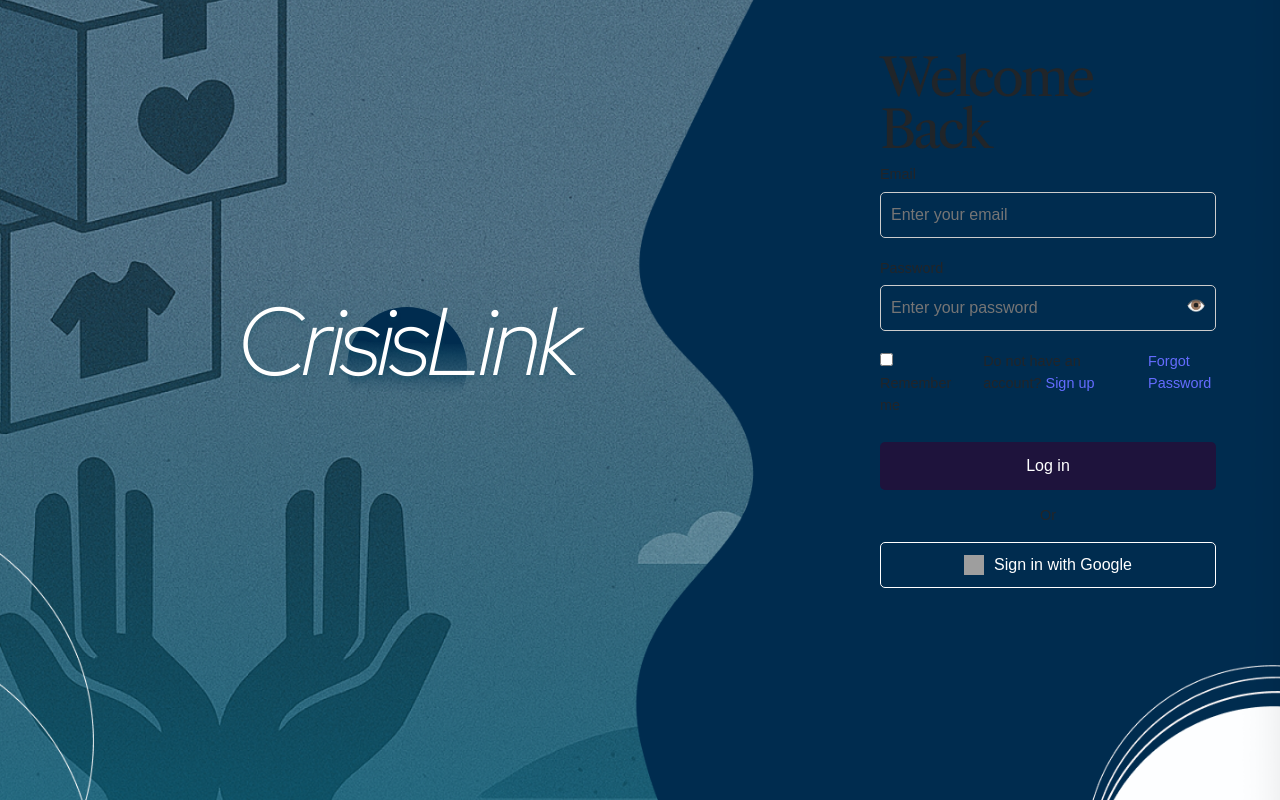
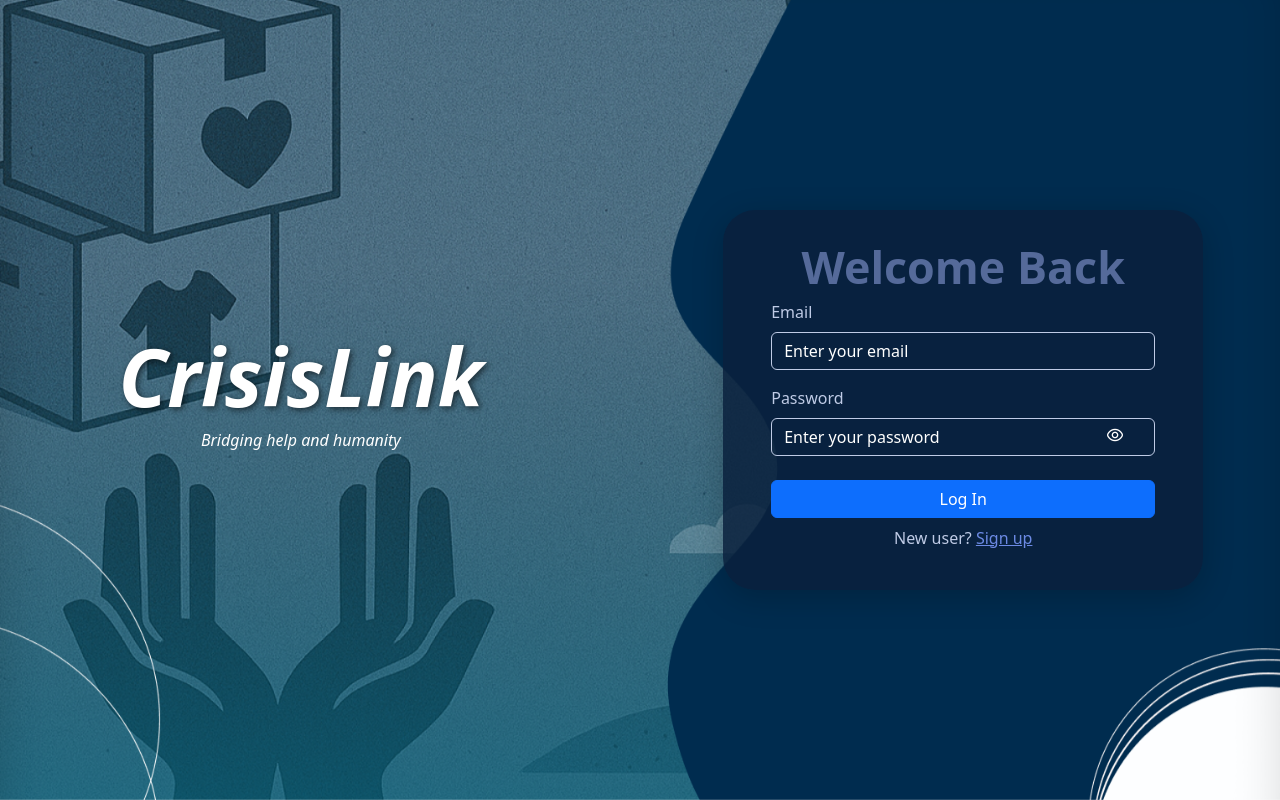
Before and after one commit to Shilpa1805/CrisisLink, a React (Vite) app in the folder crisislink-app/: page / in a window 1280 px wide. Built offline with nearby package versions, Linux system fonts and the light colour scheme; grey boxes are pictures that could not be loaded.

Commit message:
Modified login page

```diff
--- a/crisislink-app/src/components/CrisisLogin.css
+++ b/crisislink-app/src/components/CrisisLogin.css
@@ -1,179 +1,146 @@
-/* Layout */
-@import url('https://fonts.googleapis.com/css2?family=Red+Hat+Display:ital,wght@0,300;1,300&display=swap');
-@import url('https://fonts.googleapis.com/css2?family=Libre+Caslon+Text&display=swap');
+/* Reuse the same layout and look as signup, but you can override or add login-specific styles here */
 
-.login-container {
-  display: flex;
+.login-bg {
   height: 100vh;
   width: 100vw;
+  display: flex;
+  background: url('../assets/bg2.png') no-repeat center center fixed;
+  background-size: cover;
+  position: relative;
   overflow: hidden;
-  font-family: Arial, sans-serif;
 }
 
-/* Left Panel with Image & Wave */
-.left-panel {
-  width: 60%;
-  position: relative;
-  overflow: visible;
+.login-left {
+  flex: 1;
+  display: flex;
+  justify-content: center;
+  align-items: center;
 }
 
-.background-img {
-  position: absolute;
-  width: 178%;
-  height: 100%;
-  object-fit: cover;
-  top: 0;
-  left: -10%; /* Moves image 10% to the left */
-  z-index: 1;
-}
-.overlay {
-  position: absolute;
-  top: 0;
-  left: 3%;
-
-  width: 100%;
-  height: 85%;
-  z-index: 1;
-
-  display: flex;
-  flex-direction: column;
-  align-items: center;
-  justify-content: center;
+.crisis-logo {
+  font-size: 5rem;
+  font-weight: 600;
+  color: white;
+  text-shadow: 2px 2px 6px rgba(0, 0, 0, 0.6);
+  font-style: italic;
 }
 
-
-.logo-circle {
-  width: 120px;
-  height: 120px;
-  background: linear-gradient(181.47deg, #002C4F 25.8%, #002C4F 30.11%, rgba(0, 45, 79, 0.973994) 30.13%, rgba(0, 47, 81, 0.894634) 33.87%, rgba(0, 51, 83, 0.799515) 38.35%, rgba(0, 51, 83, 0.777705) 38.37%, rgba(0, 77, 97, 0) 71.2%);
-  border-radius: 50%;
-  margin-bottom: -110px;
-
-
+.brand p {
+  color: white;
+  font-style: italic;
+  text-align: center;
+  font-size: medium;
 }
 
-
-.logo-text {
- font-family: 'Red Hat Display';
-font-style: italic;
-font-weight: 300;
-font-size: 96px;
-line-height: 48px;
-/* or 51% */
-text-align: center;
-letter-spacing: -0.04em;
-
-color: white;
-
-text-shadow: 0px 4px 4px rgba(0, 77, 97, 0.25);
+.login-form-container {
+  flex: 1;
+  display: flex;
+  justify-content: flex-end;
+  align-items: center;
+  padding-right: 6vw;
+  height: 100vh;
+  overflow-y: auto;
+  scrollbar-width: none;
+  -ms-overflow-style: none;
 }
 
-
-
-
-.form-container {
-  position: absolute;
-  top: 0;
-  right: -30rem;           /* Pushes it away from the right edge */
-  width: 400px;          /* Fixed width */
-  height: 80%;
-  z-index: 2;
-  display: flex;
-  flex-direction: column;
-  justify-content: center;
-  align-items: flex-start;  /* Or center depending on your design */
-  padding: 2rem;
-  /*background: rgba(0, 44, 79, 0.5); /* Optional: semi-transparent bg for readability */
+.login-form-container::-webkit-scrollbar {
+  display: none;
 }
 
-/* Form Styles */
-form {
-  display: flex;
-  flex-direction: column;
+.form-box {
+  background: rgba(10, 32, 60, 0.85);
+  border-radius: 2rem;
+  padding: 2rem 3rem;
+  width: 30rem;
+  box-shadow: 0 8px 32px rgba(0, 0, 0, 0.2);
+  max-height: 90vh;
+  overflow-y: auto;
+  scrollbar-width: none;
 }
 
-h2 {
-font-family: 'Libre Caslon Text';
-font-style: normal;
-font-weight: 500;
-font-size: 52px;
-line-height: 52px;
-/* or 100% */
-letter-spacing: -0.06em;
+.form-box::-webkit-scrollbar {
+  display: none;
 }
 
-label {
-  margin-bottom: 6px;
-  font-size: 0.9rem;
+.welcome-title {
+  color: #556a9a;
+  font-size: 2.8rem;
+  font-weight: 600;
 }
 
-input[type="email"],
-input[type="password"],
-input[type="text"] {
-  box-sizing: border-box;
-  padding: 10px;
-  margin-bottom: 20px;
-  border: 1px solid #ccc;
-  background-color: #002C4F;
-  border-radius: 5px;
-  width: 100%;
-}
-.password-wrapper {
-  position: relative;
+.label-light {
+  color: #bfcbe6 !important;
 }
 
-.password-wrapper input {
-  padding-right: 30px; /* space for eye icon */
+.input-light {
+  background: transparent !important;
+  color: #fff !important;
+  border: 1px solid #bfcbe6 !important;
 }
 
-.toggle-visibility {
-  position: absolute;
-  top: 9px;
-  right: 10px;
-  cursor: pointer;
+.input-light:focus {
+  background: transparent !important;
+  color: #fff !important;
+  border-color: #fff !important;
+  box-shadow: none;
 }
 
-/* Options Row */
-.options {
-  display: flex;
-  justify-content: space-between;
-  gap: 2rem; /* Increase this value as needed */
-  margin-bottom: 20px;
-  font-size: 0.9rem;
+.input-light::placeholder,
+.form-control::placeholder {
+  color: #fff !important;
+  opacity: 1 !important;
 }
 
-
-/* Buttons */
-.signin-button {
-  background-color: #1e133c;
-  color: white;
-  padding: 12px;
-  border: none;
-  border-radius: 5px;
+.toggle-password {
+  position: absolute;
+  right: 16px;
+  top: 38px;
   cursor: pointer;
-  margin-bottom: 15px;
+  font-size: 1.2rem;
+  color: #bfcbe6;
 }
 
-.or-divider {
-  text-align: center;
-  margin-bottom: 15px;
-  font-size: 0.9rem;
+.text-link {
+  color: #6c8ae4 !important;
+  text-decoration: underline;
 }
 
-.google-button {
-  display: flex;
-  align-items: center;
-  justify-content: center;
-  gap: 10px;
-  border: 1px solid white;
-  background: transparent;
-  padding: 10px;
-  color: white;
-  border-radius: 5px;
-  cursor: pointer;
+.eye{
+  position: relative;
+  top: 0.7rem;
 }
 
-.google-button img {
-  width: 20px;
-  height: 20px;
+@media (max-width: 450px) {
+  .login-bg {
+    flex-direction: column;
+  }
+
+  .login-left {
+    flex: none !important;
+    padding: 2rem;
+  }
+
+  .login-form-container {
+    flex: 1;
+    display: flex;
+    justify-content: flex-end;
+    align-items: center;
+    padding: 2vw;
+    height: 100vh;
+    overflow-y: auto;
+    scrollbar-width: none;
+    -ms-overflow-style: none;
+  }
+
+  .form-box {
+    background: rgba(10, 32, 60, 0.85);
+    border-radius: 2rem;
+    padding: 2rem 3rem;
+    margin: 0 auto;
+    box-shadow: 0 8px 32px rgba(0, 0, 0, 0.2);
+    max-height: 78vh;
+    overflow-y: auto;
+    scrollbar-width: none;
+  }
 }
--- a/crisislink-app/src/components/CrisisLogin.jsx
+++ b/crisislink-app/src/components/CrisisLogin.jsx
@@ -1,100 +1,81 @@
 import React, { useState } from "react";
-import { motion } from "framer-motion";
+import { Link } from "react-router-dom";
+import "bootstrap/dist/css/bootstrap.min.css";
 import "./CrisisLogin.css";
-import { Link } from "react-router-dom";
-import kerLogo from "../assets/bg2.png";
+import eye from "../assets/eye.png";
+import eyeCrossed from "../assets/eye-crossed.png";
 
 const CrisisLogin = () => {
   const [showPassword, setShowPassword] = useState(false);
   const [email, setEmail] = useState("");
   const [password, setPassword] = useState("");
+  const [errors, setErrors] = useState({});
 
-  const handleLogin = async (e) => {
+  const handleSubmit = (e) => {
     e.preventDefault();
-    try {
-      const response = await fetch("/login", {
-        method: "POST",
-        headers: {
-          "Content-Type": "application/json",
-        },
-        body: JSON.stringify({ email, password }),
-      });
+    const newErrors = {};
 
-      const data = await response.json();
-      if (response.ok) {
-        alert("Login successful");
-        // Redirect or update app state as needed
-      } else {
-        alert(data.error || "Login failed");
-      }
-    } catch (err) {
-      console.error("Login error:", err);
-      alert("Something went wrong.");
+    if (!email) newErrors.email = "Email is required.";
+    else if (!email.includes("@")) newErrors.email = "Enter a valid email.";
+
+    if (!password) newErrors.password = "Password is required.";
+
+    setErrors(newErrors);
+
+    if (Object.keys(newErrors).length === 0) {
+      // Handle login logic here
+      console.log("Login successful!");
     }
   };
 
   return (
-    <div className="login-container">
-      <div className="left-panel">
-        <img src={kerLogo} alt="Background" className="background-img" />
-        <div className="overlay">
-          <div className="logo-circle"></div>
-          <motion.div whileHover={{ y: -3 }}>
-            <h1 className="logo-text">CrisisLink</h1>
-          </motion.div>
+    <div className="signup-bg">
+      <div className="signup-left">
+        <div className="brand">
+          <h1 className="crisis-logo">CrisisLink</h1>
+          <p>Bridging help and humanity</p>
         </div>
-
-        <div className="form-container">
-          <h2>Welcome<br />Back</h2>
-          <form onSubmit={handleLogin}>
-            <label htmlFor="email">Email</label>
-            <motion.div whileHover={{ scale: 1.09 }}>
+      </div>
+      <div className="signup-form-container">
+        <div className="form-box">
+          <h1 className="welcome-title text-center">Welcome Back</h1>
+          <form onSubmit={handleSubmit}>
+            <div>
+              <label className="form-label label-light" htmlFor="email">Email</label>
               <input
+                type="email"
                 id="email"
-                type="email"
+                className="form-control input-light"
                 placeholder="Enter your email"
                 value={email}
                 onChange={(e) => setEmail(e.target.value)}
               />
-            </motion.div>
+              {errors.email && <div className="text-danger mt-1">{errors.email}</div>}
+            </div>
 
-            <label htmlFor="password">Password</label>
-            <div className="password-wrapper">
-              <motion.div whileHover={{ scale: 1.09 }}>
+            <div className="position-relative mt-3">
+              <label className="form-label label-light" htmlFor="password">Password</label>
               <input
+                type={showPassword ? "text" : "password"}
                 id="password"
-                  type={showPassword ? "text" : "password"}
+                className="form-control input-light"
                 placeholder="Enter your password"
                 value={password}
                 onChange={(e) => setPassword(e.target.value)}
               />
-                <span
-                  className="toggle-visibility"
-                  onClick={() => setShowPassword(!showPassword)}
-                >
-                  {showPassword ? "🙈" : "👁️"}
+              {errors.password && <div className="text-danger mt-1">{errors.password}</div>}
+
+              <span className="toggle-password" onClick={() => setShowPassword(!showPassword)}>
+                <img className="eye" src={showPassword ? eyeCrossed : eye} alt="Toggle Password" />
               </span>
-              </motion.div>
             </div>
 
-            <div className="options">
-              <label>
-                <input type="checkbox" /> Remember me
-              </label>
-              <p>Do not have an account? <Link to="/signin">Sign up</Link></p>
-              <a href="#">Forgot Password</a>
+            <button type="submit" className="btn btn-primary w-100 mt-4">Log In</button>
+
+            <div className="text-center m-2">
+              <span className="label-light">New user? </span>
+              <Link to="/signup" className="text-link">Sign up</Link>
             </div>
-
-            <button type="submit" className="signin-button">Log in</button>
-            <div className="or-divider">Or</div>
-
-            <button className="google-button">
-              <img
-                src="https://upload.wikimedia.org/wikipedia/commons/4/4a/Logo_2013_Google.png"
-                alt="Google"
-              />
-              Sign in with Google
-            </button>
           </form>
         </div>
       </div>
--- a/crisislink-app/src/components/CrisisSignup.jsx
+++ b/crisislink-app/src/components/CrisisSignup.jsx
@@ -298,7 +298,7 @@ const CrisisSignup = () => {
 
             <div className="text-center m-2">
               <span className="label-light">Already have an account? </span>
-              <Link to="/login" className="text-link">Log in</Link>
+              <Link to="/" className="text-link">Log in</Link>
             </div>
           </form>
         </div>
```
Lines whose indentation alone changed are shown as unchanged.
